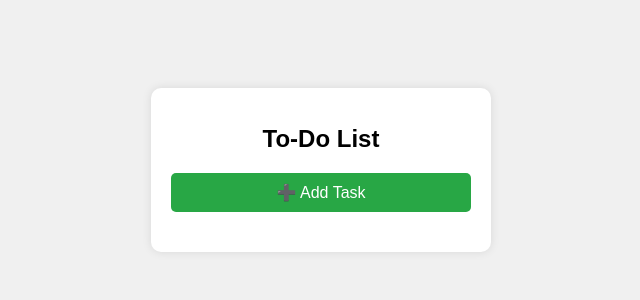
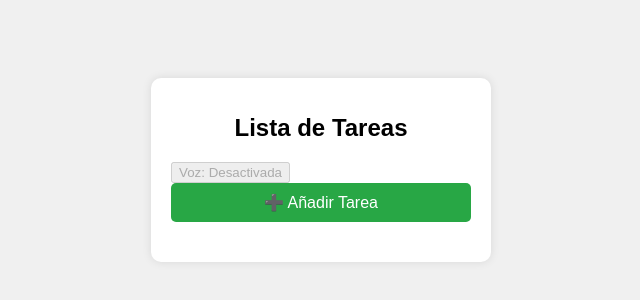
Before and after one commit to palankia0/todo, a plain HTML site: page index.html in a window 1280 px wide. Shown: the part 230-530 px from the top of the page, without its empty margins (319-959 px from the left). Drawn offline with Linux system fonts and the light colour scheme.

Commit message:
Update index.html

```diff
--- a/index.html
+++ b/index.html
@@ -1,15 +1,16 @@
 <!DOCTYPE html>
-<html lang="en">
+<html lang="es">
 <head>
     <meta charset="UTF-8">
     <meta name="viewport" content="width=device-width, initial-scale=1.0">
-    <title>To-Do List</title>
+    <title>Lista de Tareas</title>
     <link rel="stylesheet" href="styles.css">
 </head>
 <body>
     <div class="container">
-        <h1>To-Do List</h1>
-        <button id="add-task-btn" class="add-task-btn">➕ Add Task</button>
+        <h1>Lista de Tareas</h1>
+        <button id="toggle-voice-btn" class="toggle-voice-btn" disabled>Voz: Desactivada</button>
+        <button id="add-task-btn" class="add-task-btn">➕ Añadir Tarea</button>
         <div id="task-list" class="task-list"></div>
     </div>
     <script src="scripts.js"></script>
```
